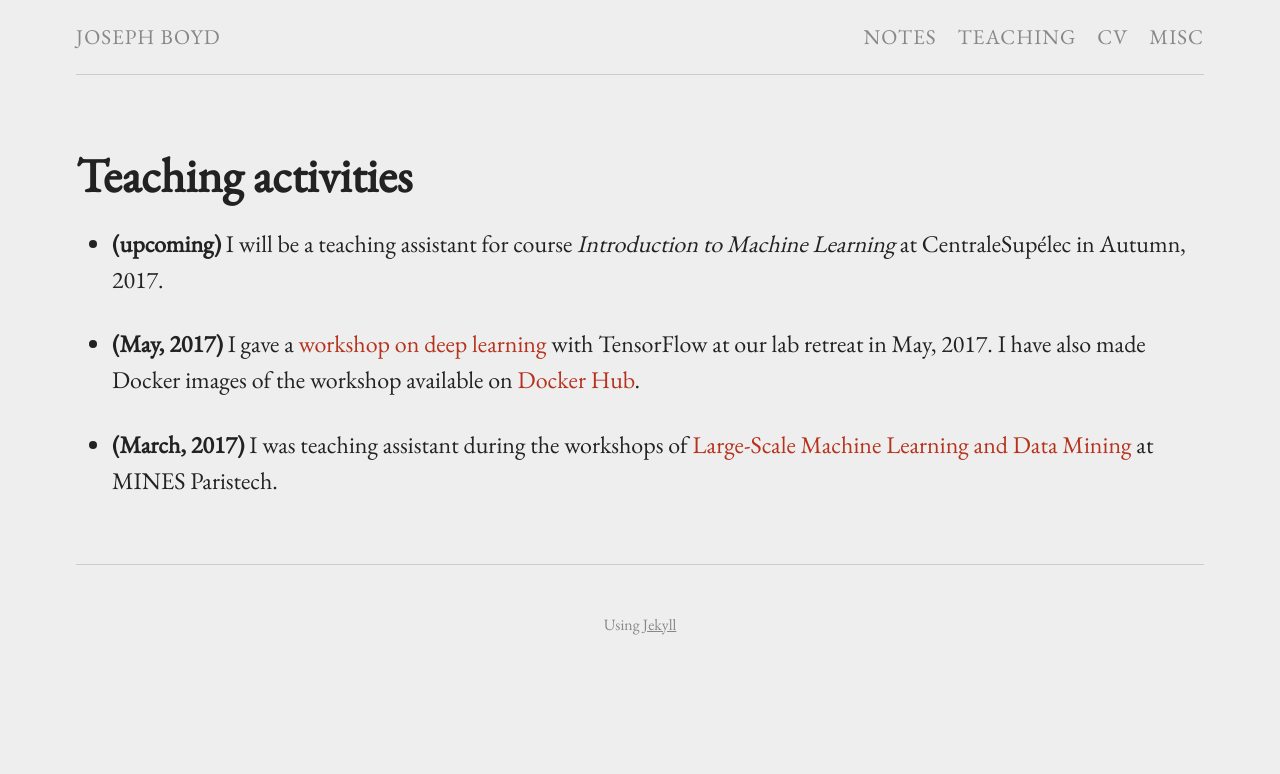
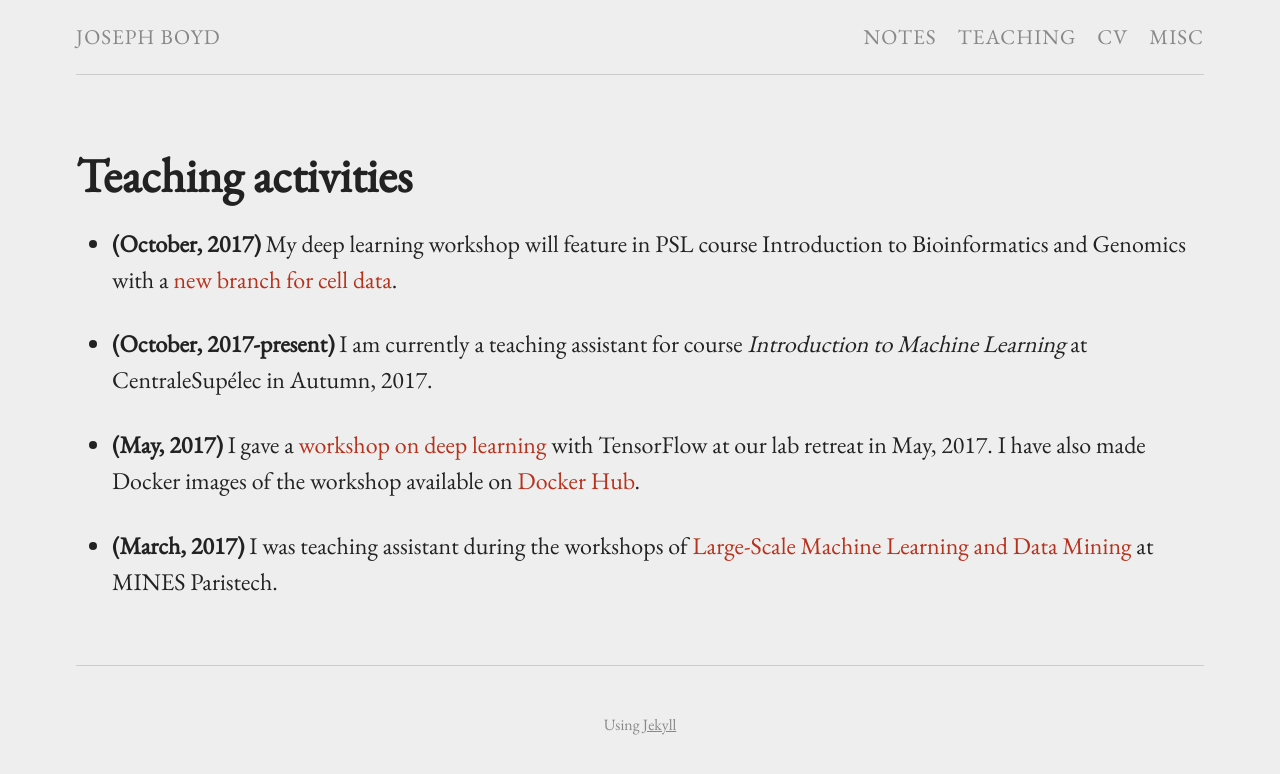
Before and after one commit to jcboyd/jcboyd.github.io, a Jekyll site: the page built from teaching.md, in a window 1280 px wide. Shown: the top 774 px of the page. Built offline with Jekyll 4.4.1, drawn with Linux system fonts in a browser that asks for light colours.

Commit message:
updated teaching page

```diff
--- a/teaching.md
+++ b/teaching.md
@@ -4,7 +4,9 @@ permalink: /teaching/
 title: Teaching activities
 ---
 
-* **(upcoming)** I will be a teaching assistant for course *Introduction to Machine Learning* at CentraleSupélec in Autumn, 2017.
+* **(October, 2017)** My deep learning workshop will feature in PSL course Introduction to Bioinformatics and Genomics with a [new branch for cell data](https://github.com/jcboyd/deep-learning-workshop/tree/cell-data).
+
+* **(October, 2017-present)** I am currently a teaching assistant for course *Introduction to Machine Learning* at CentraleSupélec in Autumn, 2017.
 
 * **(May, 2017)** I gave a [workshop on deep learning](/assets/deep-learning-workshop/main.html) with TensorFlow at our lab retreat in May, 2017. I have also made Docker images of the workshop available on [Docker Hub](https://hub.docker.com/r/jcboyd/deep-learning-workshop/).
 
```
